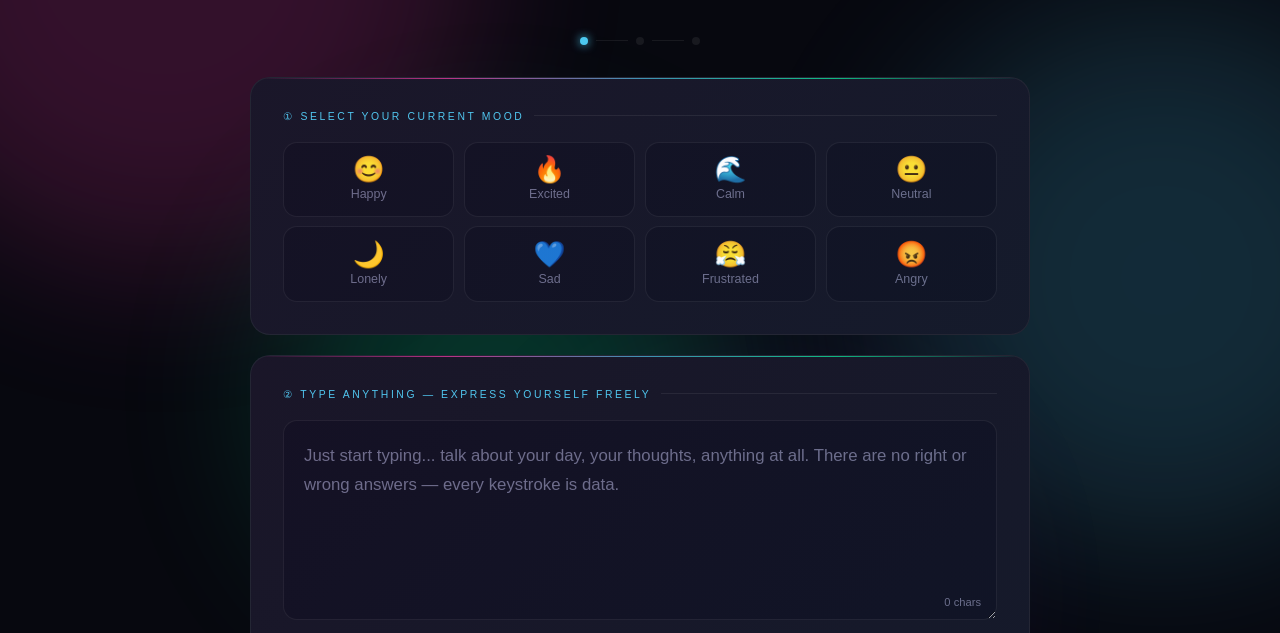
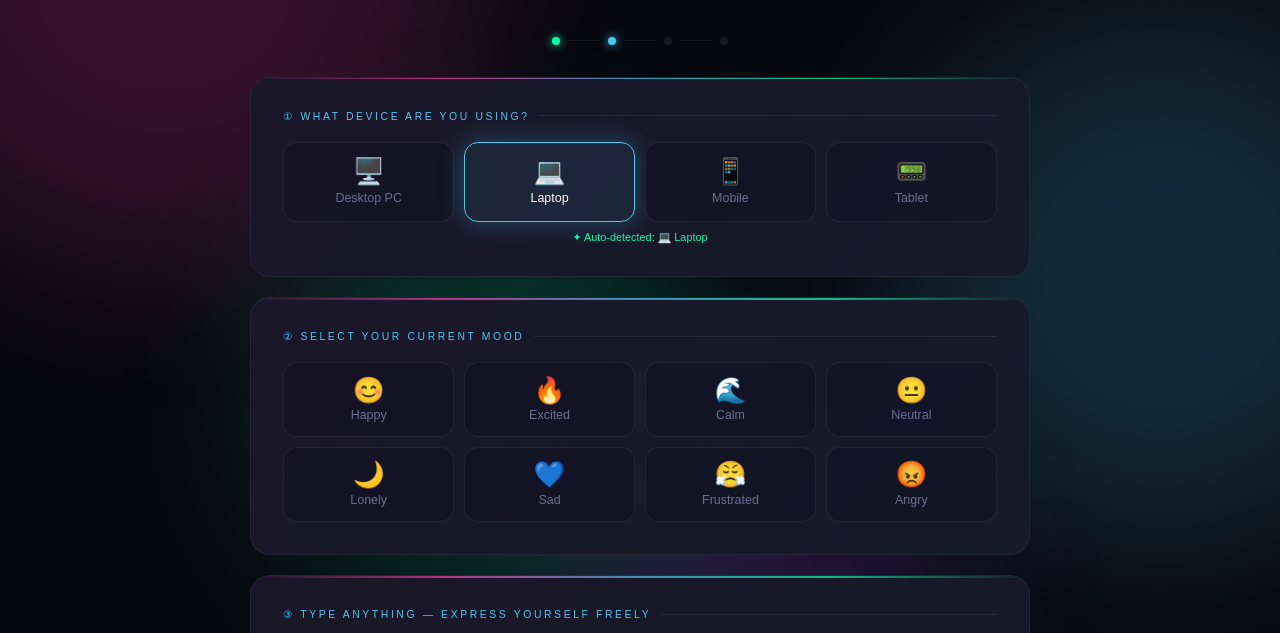
Before and after one commit to supraja0208/keysense, a plain HTML site: page api/index.html in a window 1280 px wide. Shown: the part 156-789 px from the top of the page. Drawn offline with Linux system fonts and the light colour scheme; a web font is replaced by a local one.

Commit message:
Update index.html

```diff
--- a/api/index.html
+++ b/api/index.html
@@ -133,6 +133,25 @@ header{
   display:flex;align-items:center;gap:.6rem;
 }
 .card-title::after{content:'';flex:1;height:1px;background:var(--border);}
+
+/* ── Device selector ── */
+.device-grid{display:grid;grid-template-columns:repeat(4,1fr);gap:.6rem;}
+@media(max-width:480px){.device-grid{grid-template-columns:repeat(2,1fr);}}
+.device-btn{
+  display:flex;flex-direction:column;align-items:center;gap:.4rem;
+  padding:1rem .5rem;border-radius:14px;
+  border:1.5px solid var(--border);background:var(--surface);
+  color:var(--muted);font-family:'Cabinet Grotesk',sans-serif;
+  font-size:.78rem;font-weight:500;cursor:pointer;transition:all .22s;
+}
+.device-btn .emoji{font-size:1.6rem;line-height:1;}
+.device-btn:hover{color:var(--text);transform:translateY(-2px);}
+.device-btn.active{
+  color:#fff;border-color:var(--c2);
+  background:rgba(76,201,240,.08);
+  box-shadow:0 0 24px rgba(76,201,240,.3);
+}
+.device-auto{font-size:.68rem;color:var(--c3);margin-top:.6rem;text-align:center;}
 
 /* ── Mood grid ── */
 .mood-grid{
@@ -380,12 +399,36 @@ header{
     <div class="step-dot" id="dot2"></div>
     <div class="step-line"></div>
     <div class="step-dot" id="dot3"></div>
+    <div class="step-line"></div>
+    <div class="step-dot" id="dot4"></div>
   </div>
 
-  <!-- ① Mood -->
+  <!-- ① Device -->
+  <div class="card" id="card-device">
+    <div class="card-glow"></div>
+    <div class="card-title">① What device are you using?</div>
+    <div class="device-grid">
+      <button class="device-btn" data-device="desktop" onclick="selectDevice(this)">
+        <span class="emoji">🖥️</span>Desktop PC
+      </button>
+      <button class="device-btn" data-device="laptop" onclick="selectDevice(this)">
+        <span class="emoji">💻</span>Laptop
+      </button>
+      <button class="device-btn" data-device="mobile" onclick="selectDevice(this)">
+        <span class="emoji">📱</span>Mobile
+      </button>
+      <button class="device-btn" data-device="tablet" onclick="selectDevice(this)">
+        <span class="emoji">📟</span>Tablet
+      </button>
+    </div>
+    <div class="device-auto" id="deviceAutoDetect"></div>
+  </div>
+
+  <!-- ② Mood -->
+
   <div class="card" id="card-mood">
     <div class="card-glow"></div>
-    <div class="card-title">① Select your current mood</div>
+    <div class="card-title">② Select your current mood</div>
     <div class="mood-grid">
       <button class="mood-btn" data-mood="happy">   <span class="emoji">😊</span>Happy</button>
       <button class="mood-btn" data-mood="excited"> <span class="emoji">🔥</span>Excited</button>
@@ -401,7 +444,7 @@ header{
   <!-- ② Typing -->
   <div class="card" id="card-type">
     <div class="card-glow"></div>
-    <div class="card-title">② Type anything — express yourself freely</div>
+    <div class="card-title">③ Type anything — express yourself freely</div>
 
     <div class="textarea-wrap">
       <textarea id="textInput"
@@ -446,7 +489,7 @@ header{
   <div id="resultSection">
     <div class="card" id="card-result">
       <div class="card-glow"></div>
-      <div class="card-title">③ Analysis Results</div>
+      <div class="card-title">④ Analysis Results</div>
 
       <div class="result-grid" id="resultGrid"></div>
 
@@ -502,14 +545,49 @@ let digraphSums    = {};  // dg -> {sum, count}
 let totalKeydowns  = 0;
 
 // ═══════════════════════════════════════════════════════════════
+//  DEVICE DETECTION
+// ═══════════════════════════════════════════════════════════════
+let selectedDevice = null;
+
+function detectDevice() {
+  const ua = navigator.userAgent.toLowerCase();
+  const isMobile = /android|iphone|ipod/.test(ua);
+  const isTablet = /ipad|tablet/.test(ua) || (navigator.maxTouchPoints > 1 && !/iphone/.test(ua));
+  if (isTablet)      return 'tablet';
+  if (isMobile)      return 'mobile';
+  if (screen.width < 1024) return 'laptop';
+  return 'desktop';
+}
+
+function selectDevice(btn) {
+  document.querySelectorAll('.device-btn').forEach(b => b.classList.remove('active'));
+  btn.classList.add('active');
+  selectedDevice = btn.dataset.device;
+  dot('dot1','done'); dot('dot2','active');
+  checkReady();
+}
+
+// Auto-detect on load
+window.addEventListener('load', () => {
+  const detected = detectDevice();
+  const map = {desktop:'🖥️ Desktop PC', laptop:'💻 Laptop', mobile:'📱 Mobile', tablet:'📟 Tablet'};
+  const el = document.getElementById('deviceAutoDetect');
+  if(el) el.textContent = '✦ Auto-detected: ' + map[detected];
+  // pre-select detected device
+  const btn = document.querySelector(`.device-btn[data-device="${detected}"]`);
+  if(btn) selectDevice(btn);
+});
+
+// ═══════════════════════════════════════════════════════════════
 //  MOOD
+
 // ═══════════════════════════════════════════════════════════════
 document.querySelectorAll('.mood-btn').forEach(btn => {
   btn.addEventListener('click', () => {
     document.querySelectorAll('.mood-btn').forEach(b => b.classList.remove('active'));
     btn.classList.add('active');
     selectedMood = btn.dataset.mood;
-    dot('dot1','done'); dot('dot2','active');
+    dot('dot2','done'); dot('dot4','active');
     checkReady();
   });
 });
@@ -628,6 +706,7 @@ async function submitData() {
     session_id:    sessionId,
     session_start: sessionStart,
     mood:          selectedMood,
+    device_type:   selectedDevice,
     text:          textarea.value,
     events:        events
   };
@@ -643,7 +722,7 @@ async function submitData() {
     if (data.status === 'ok') {
       showResults(data.summary);
       toast('✅ Saved to Google Sheets!', 'ok');
-      dot('dot3','active');
+      dot('dot4','active');
       textarea.value = '';
       document.getElementById('charCount').textContent = '0 chars';
       resetSession();
@@ -788,7 +867,7 @@ function flash(id) {
   el.classList.add('flash');
 }
 function checkReady() {
-  const ok = textarea.value.trim().length > 10 && !!selectedMood;
+  const ok = textarea.value.trim().length > 10 && !!selectedMood && !!selectedDevice;
   document.getElementById('submitBtn').disabled = !ok;
   if (ok) dot('dot2','done');
 }
```
